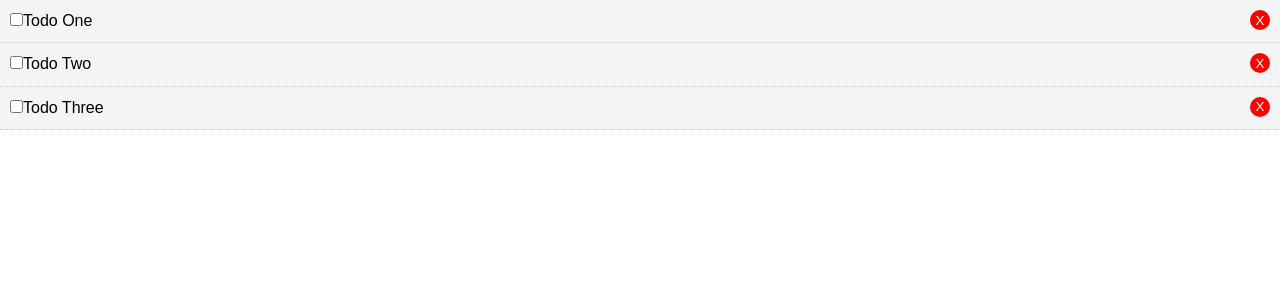
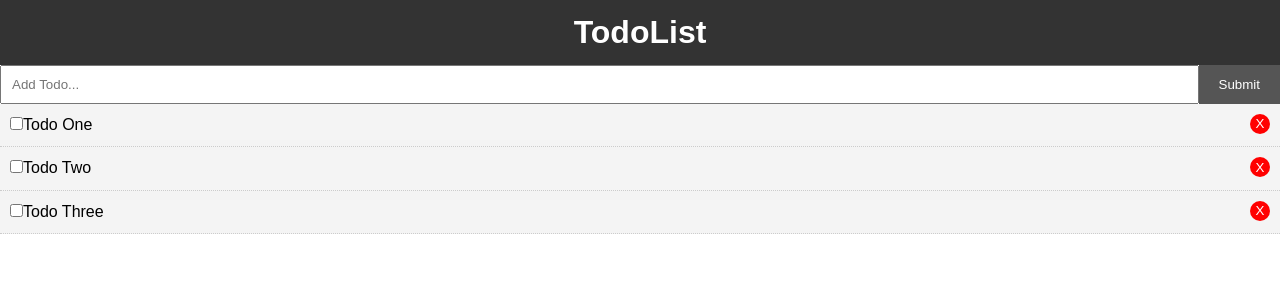
Before and after one commit to iClusterDev/Crash-Courses, a Vue app in the folder VueJS/todo/: page / in a window 1280 px wide. Shown: the top 300 px of the page. Built offline with nearby package versions, Linux system fonts and the light colour scheme.

Commit message:
added form in VueJS/todo

```diff
--- a/VueJS/todo/package.json
+++ b/VueJS/todo/package.json
@@ -9,6 +9,7 @@
   },
   "dependencies": {
     "core-js": "^3.6.4",
+    "uuid": "^7.0.2",
     "vue": "^2.6.11"
   },
   "devDependencies": {
--- a/VueJS/todo/src/App.vue
+++ b/VueJS/todo/src/App.vue
@@ -1,11 +1,15 @@
 <template>
   <div id="app">
-    <todos :todos="todos" @delete-todo="deleteTodo"></todos>
+    <Header></Header>
+    <Form @add-todo="addTodo"></Form>
+    <Todos :todos="todos" @delete-todo="deleteTodo"></Todos>
   </div>
 </template>
 
 <script>
+import Form from "./components/Form";
 import Todos from "./components/Todos";
+import Header from "./components/Header";
 
 export default {
   name: "App",
@@ -30,16 +34,19 @@
       ]
     };
   },
-  components: { Todos },
+  components: { Todos, Header, Form },
   methods: {
     deleteTodo(id) {
       this.todos = this.todos.filter(todo => todo.id !== id);
+    },
+    addTodo(newTodo) {
+      this.todos = [...this.todos, newTodo];
     }
   }
 };
 </script>
 
-<style>
+<style lang="scss">
 * {
   box-sizing: border-box;
   padding: 0;
@@ -50,4 +57,17 @@
   font-family: Arial, Helvetica, sans-serif;
   line-height: 1.4;
 }
+
+.btn {
+  display: inline-block;
+  border: none;
+  background: #555;
+  color: #fff;
+  padding: 7px 20px;
+  cursor: pointer;
+
+  &:hover {
+    background: #666;
+  }
+}
 </style>
--- /dev/null
+++ b/VueJS/todo/src/components/Form.vue
@@ -0,0 +1,47 @@
+<template>
+  <div id="form">
+    <form @submit.prevent="addTodo">
+      <input type="text" name="title" v-model="title" placeholder="Add Todo..." />
+      <input type="submit" value="Submit" class="btn" />
+    </form>
+  </div>
+</template>
+
+<script>
+import { v4 as uuidv4 } from "uuid";
+
+export default {
+  name: "Form",
+  data() {
+    return {
+      title: ""
+    };
+  },
+  methods: {
+    addTodo() {
+      const newTodo = {
+        id: uuidv4(),
+        title: this.title,
+        completed: false
+      };
+      this.$emit("add-todo", newTodo);
+      this.title = "";
+    }
+  }
+};
+</script>
+
+<style lang="scss" scoped>
+form {
+  display: flex;
+}
+
+input[type="text"] {
+  flex: 10;
+  padding: 10px;
+}
+
+input[type="text"] {
+  flex: 2;
+}
+</style>
--- /dev/null
+++ b/VueJS/todo/src/components/Header.vue
@@ -0,0 +1,25 @@
+<template>
+  <header id="header" class="header">
+    <h1>TodoList</h1>
+  </header>
+</template>
+
+<script>
+export default {
+  name: "Header"
+};
+</script>
+
+<style lang="scss" scoped>
+.header {
+  background: #333;
+  color: #fff;
+  text-align: center;
+  padding: 10px;
+
+  a {
+    color: #fff;
+    padding-left: 5px;
+  }
+}
+</style>
--- a/VueJS/todo/src/components/Todo.vue
+++ b/VueJS/todo/src/components/Todo.vue
@@ -10,7 +10,7 @@
 
 <script>
 export default {
-  name: "todo",
+  name: "Todo",
   props: ["todo"],
   methods: {
     markComplete() {
--- a/VueJS/todo/src/components/Todos.vue
+++ b/VueJS/todo/src/components/Todos.vue
@@ -10,7 +10,7 @@
 import Todo from "./Todo";
 
 export default {
-  name: "todos",
+  name: "Todos",
   props: ["todos"],
   components: { Todo }
 };
```
Also changed, not shown: 1 other file (tests, documents, lock files or other folders).
